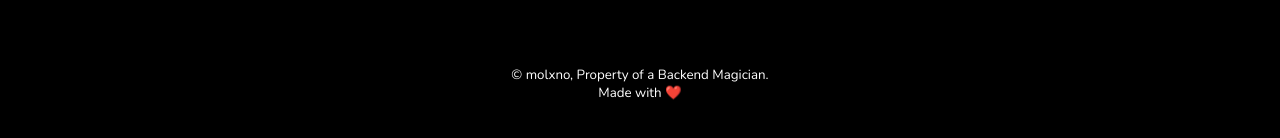
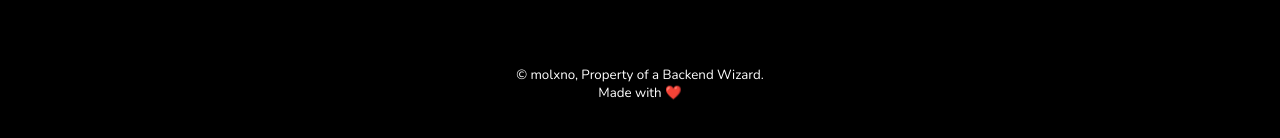
Before and after one commit to molxno/portfolio, a React (Create React App) app: page / in a window 1280 px wide. Shown: the part 5199-5337 px from the top of the page. Built offline with nearby package versions, Linux system fonts and the light colour scheme; no server answers.

Commit message:
Update copy

```diff
--- a/src/components/Footer/index.tsx
+++ b/src/components/Footer/index.tsx
@@ -50,7 +50,7 @@ const Footer: FC = () => {
         <FooterText>
           <FooterTextWrap>
             <WebsiteRights>
-              © molxno, Property of a Backend Magician.
+              © molxno, Property of a Backend Wizard.
               <br/>
               Made with ❤️
             </WebsiteRights>
```
